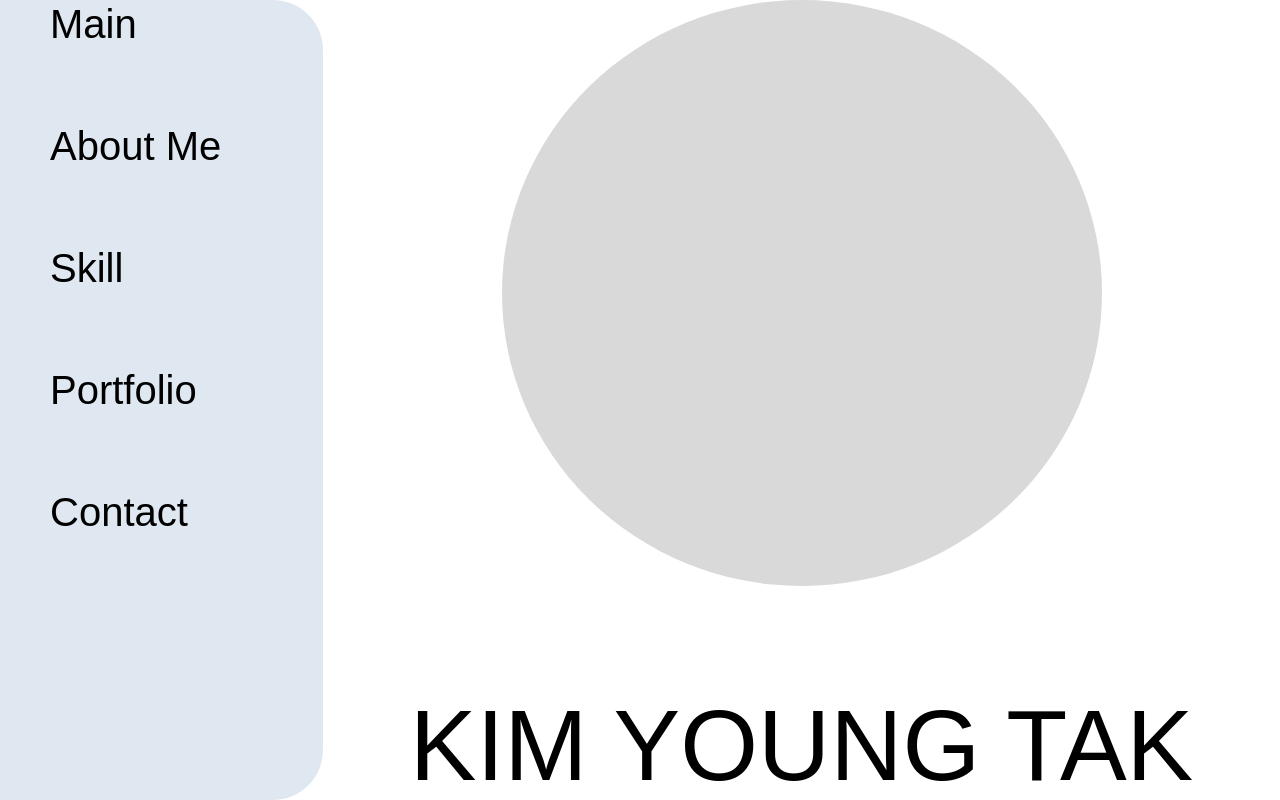
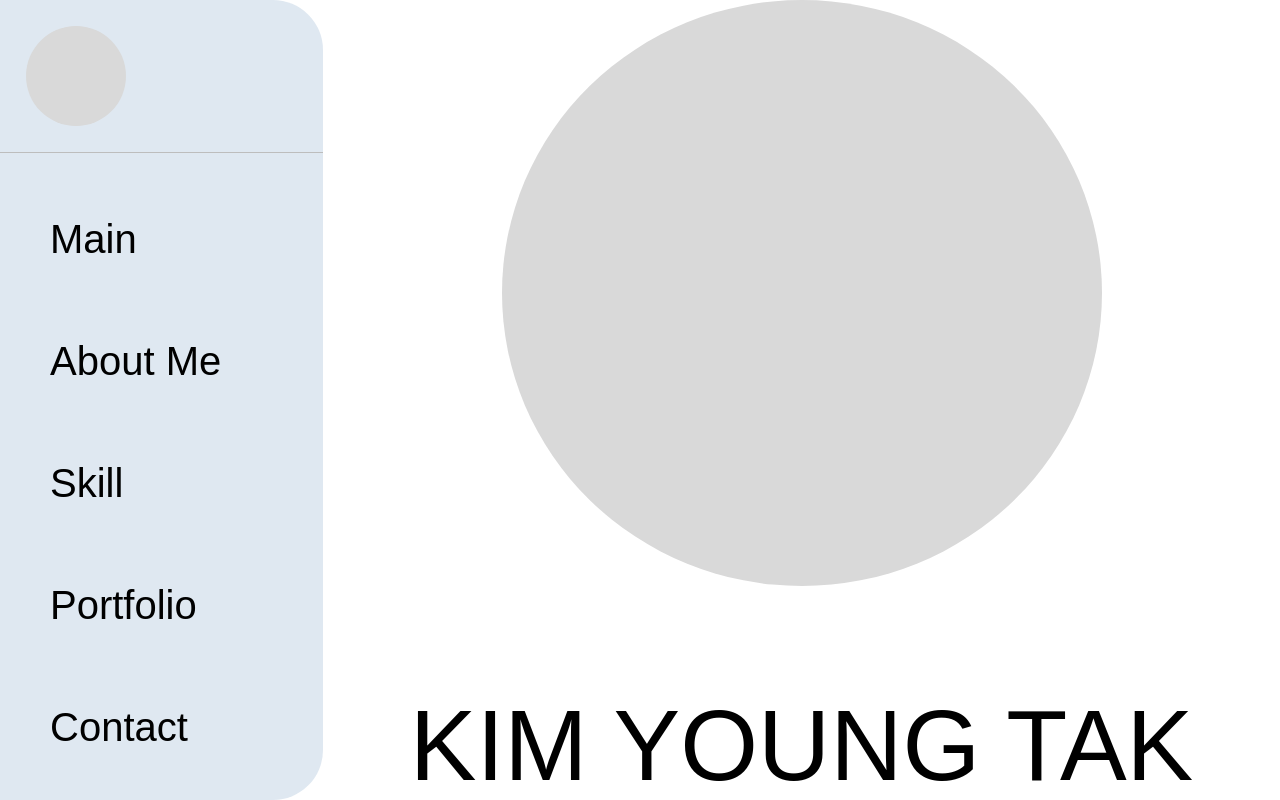
Before and after one commit to takk2/portfolio, a Next.js app: page / in a window 1280 px wide. Shown: the top 800 px of the page. Built offline with nearby package versions, Linux system fonts and the light colour scheme; a web font is replaced by a local one.

Commit message:
[Update] navigation Profile section add

```diff
--- a/src/components/common/navigation/presenter.tsx
+++ b/src/components/common/navigation/presenter.tsx
@@ -10,8 +10,10 @@ const TAB_JSON = [
 
 const NavigationPresenter = () => {
   return (
-    <>
     <S.Wrapper>
+      <S.ProfileWrapper>
+        <div></div>
+      </S.ProfileWrapper>
       <ul>
         {TAB_JSON.map(el => (
           <li key={el.id}>
@@ -20,7 +22,6 @@ const NavigationPresenter = () => {
         ))}
       </ul>
     </S.Wrapper>
-    </>
   );
 };
 export default NavigationPresenter;
--- a/src/components/common/navigation/styles.ts
+++ b/src/components/common/navigation/styles.ts
@@ -8,6 +8,7 @@ export const Wrapper = styled.aside`
   background-color: rgba(96, 142, 183, 0.2);
 
   ul {
+    margin-top: 62px;
     margin-left: 50px;
   }
   li {
@@ -19,3 +20,16 @@ export const Wrapper = styled.aside`
     line-height: 48px;
   }
 `;
+
+export const ProfileWrapper = styled.div`
+  width: 100%;
+  padding: 26px;
+  border-bottom: 1px solid #bdbdbd;
+
+  div {
+    width: 100px;
+    height: 100px;
+    border-radius: 50%;
+    background-color: #d9d9d9;
+  }
+`;
```
Lines whose indentation alone changed are shown as unchanged.
